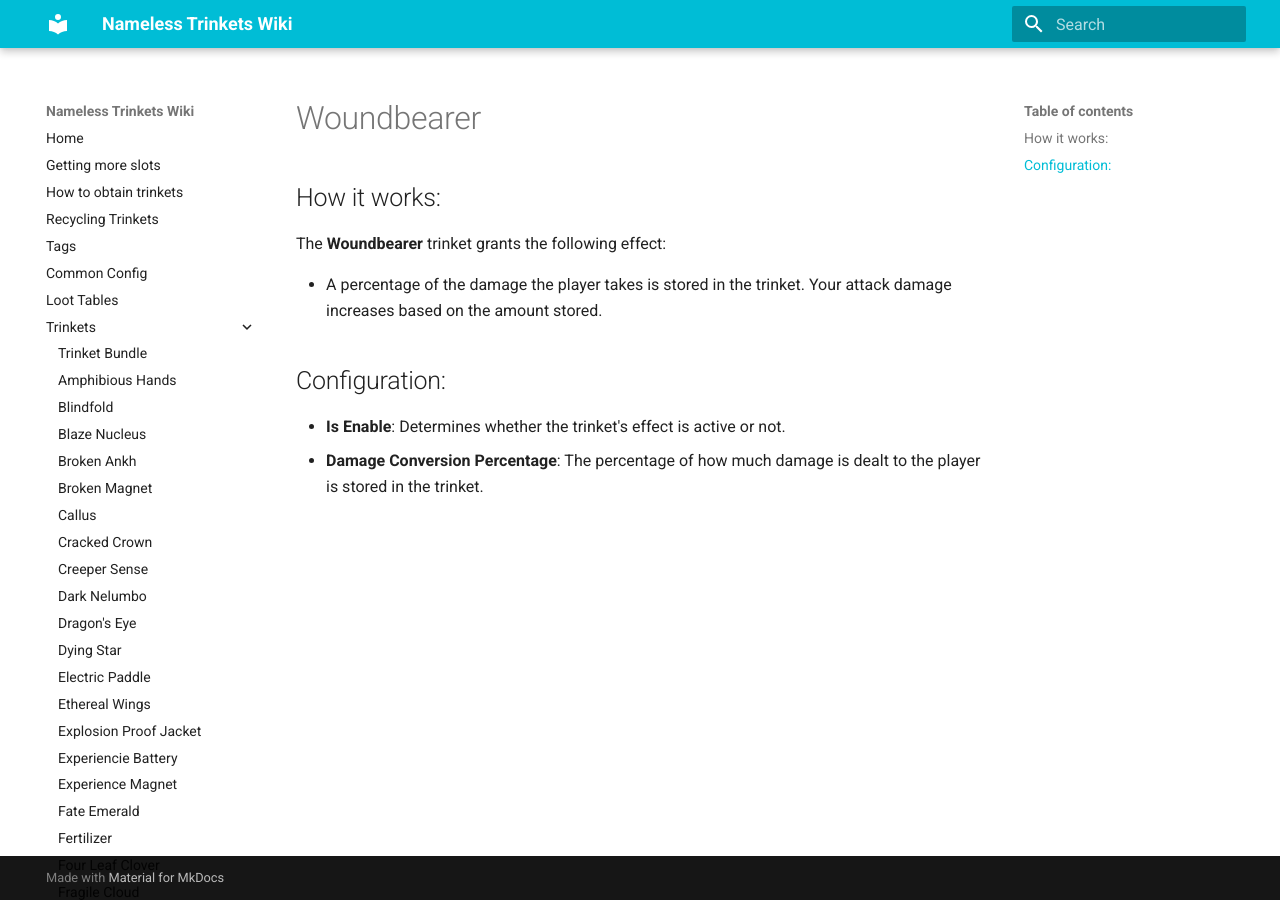
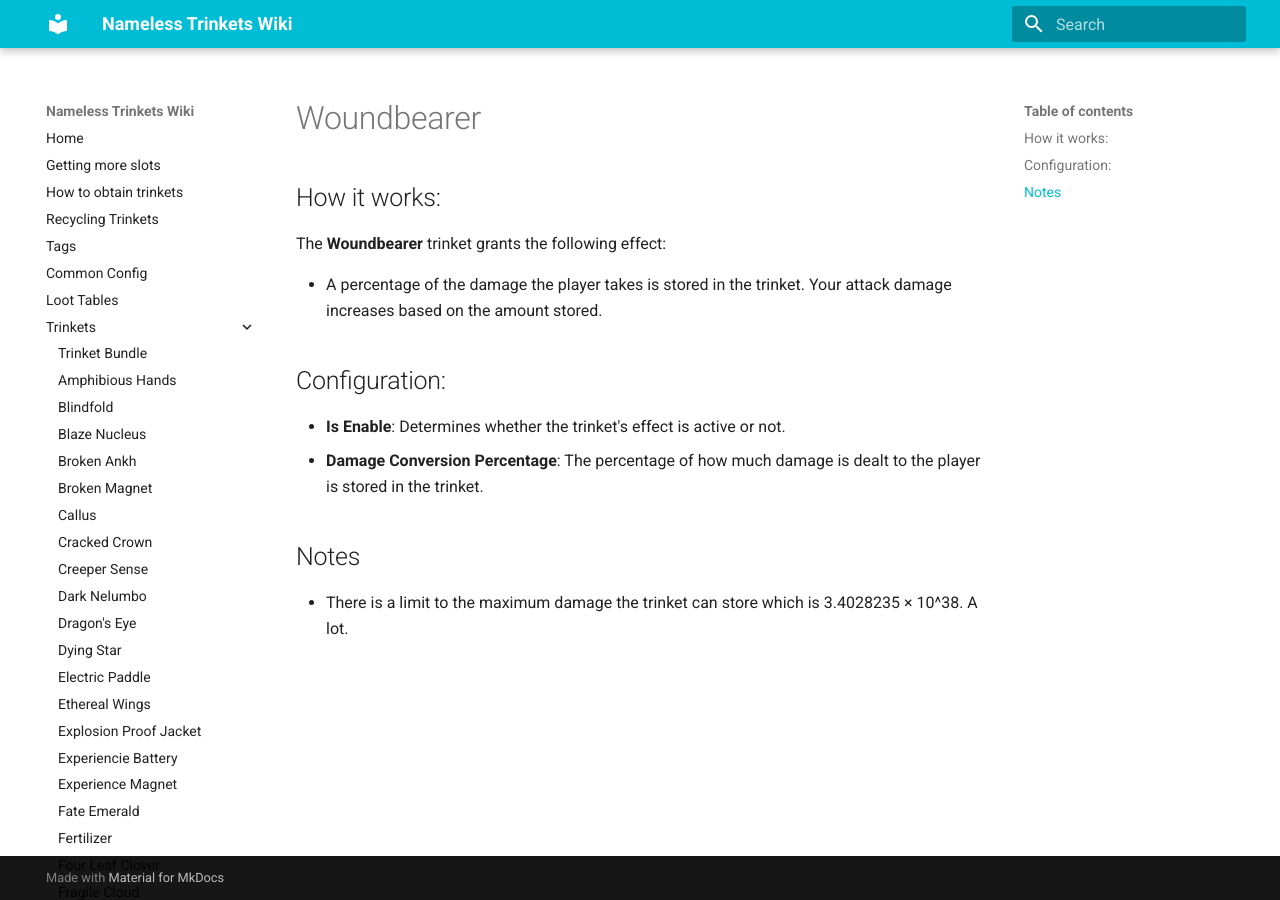
Before and after one commit to Cozary/Nameless-Trinkets, an MkDocs documentation site: the page built from docs/trinkets/woundbearer.md, in a window 1280 px wide. Built offline with MkDocs 1.6.1 and Material for MkDocs 9.7.7, drawn with Linux system fonts in a browser that asks for light colours.

Commit message:
woundbearer limit

```diff
--- a/docs/trinkets/woundbearer.md
+++ b/docs/trinkets/woundbearer.md
@@ -8,3 +8,6 @@ The **Woundbearer** trinket grants the following effect:
 ## Configuration:
 - **Is Enable**: Determines whether the trinket's effect is active or not.
 - **Damage Conversion Percentage**: The percentage of how much damage is dealt to the player is stored in the trinket.
+
+## Notes
+- There is a limit to the maximum damage the trinket can store which is 3.4028235 × 10^38. A lot.
```
